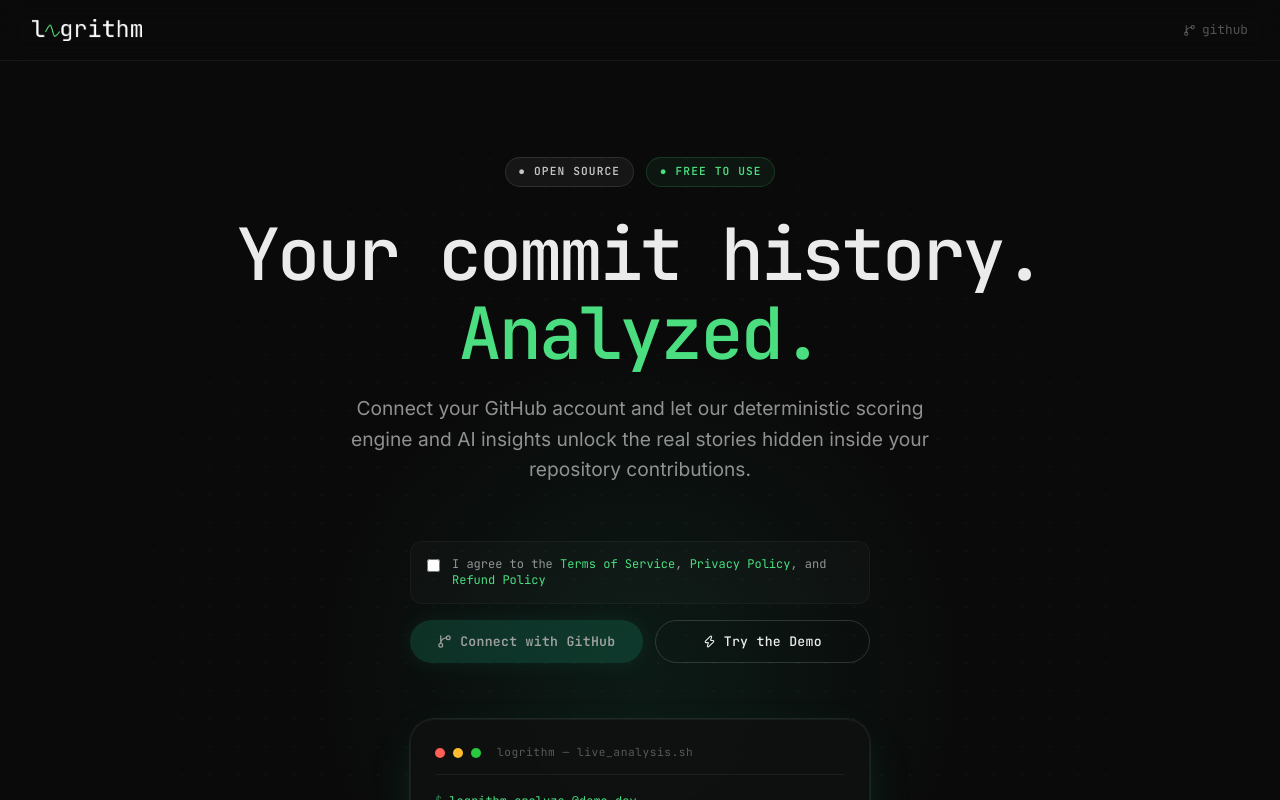
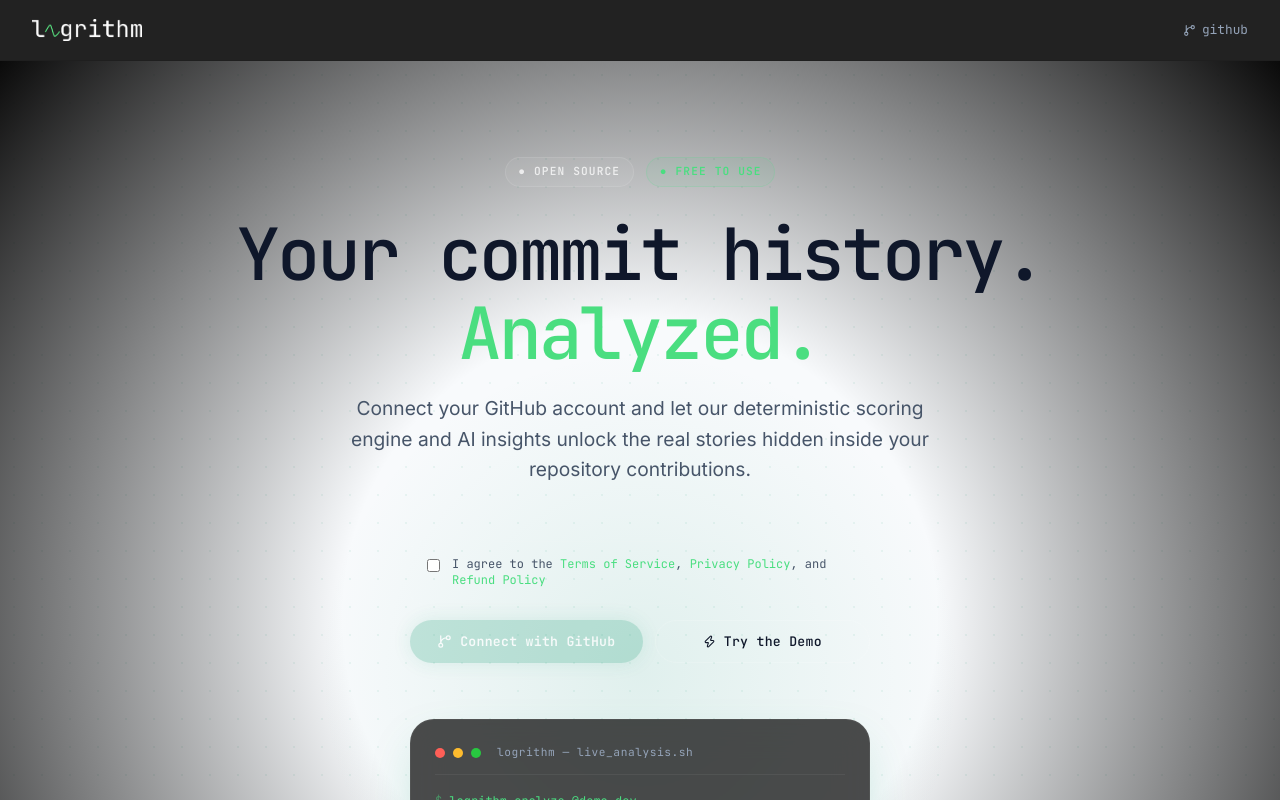
Before and after one commit to KamcyAhaka/logrithm, a Next.js app: page / in a window 1280 px wide. Shown: the top 800 px of the page. Built offline with nearby package versions, Linux system fonts and the light colour scheme; no server answers.

Commit message:
feat(theme): add anti-FOUC script and ThemeProvider to RootLayout

```diff
--- a/src/app/layout.tsx
+++ b/src/app/layout.tsx
@@ -29,6 +29,7 @@ export const metadata: Metadata = {
 
 import Footer from '@/components/layout/Footer';
 import ScrollToTop from '@/components/layout/ScrollToTop';
+import { ThemeProvider } from '@/components/theme/ThemeProvider';
 
 export default function RootLayout({
   children,
@@ -36,9 +37,31 @@ export default function RootLayout({
   children: React.ReactNode;
 }>) {
   return (
-    <html lang="en" className={cn('dark font-sans', inter.variable, jetbrainsMonoHeading.variable)}>
+    <html
+      lang="en"
+      suppressHydrationWarning
+      className={cn('font-sans', inter.variable, jetbrainsMonoHeading.variable)}
+    >
       <head>
         <meta name="apple-mobile-web-app-title" content="Logrithm" />
+        <script
+          dangerouslySetInnerHTML={{
+            __html: `
+              try {
+                var stored = localStorage.getItem('logrithm-theme');
+                var prefersDark = window.matchMedia('(prefers-color-scheme: dark)').matches;
+                var isDark = stored === 'dark' || (stored !== 'light' && prefersDark);
+                if (isDark) {
+                  document.documentElement.classList.add('dark');
+                  document.documentElement.style.colorScheme = 'dark';
+                } else {
+                  document.documentElement.classList.remove('dark');
+                  document.documentElement.style.colorScheme = 'light';
+                }
+              } catch (e) {}
+            `,
+          }}
+        />
       </head>
       <body
         style={{
@@ -48,9 +71,11 @@ export default function RootLayout({
           flexDirection: 'column',
         }}
       >
-        <ScrollToTop />
-        <div style={{ flex: 1, display: 'flex', flexDirection: 'column' }}>{children}</div>
-        <Footer />
+        <ThemeProvider>
+          <ScrollToTop />
+          <div style={{ flex: 1, display: 'flex', flexDirection: 'column' }}>{children}</div>
+          <Footer />
+        </ThemeProvider>
       </body>
     </html>
   );
```
